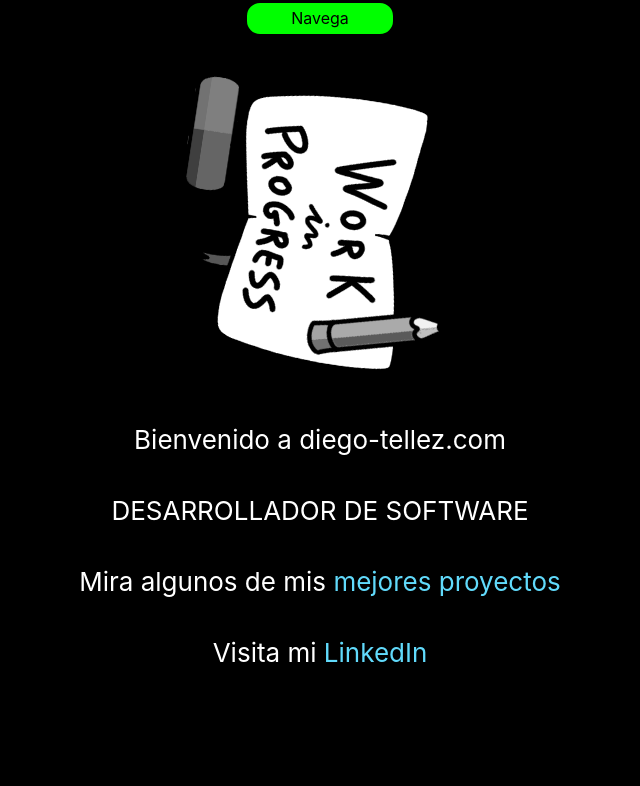
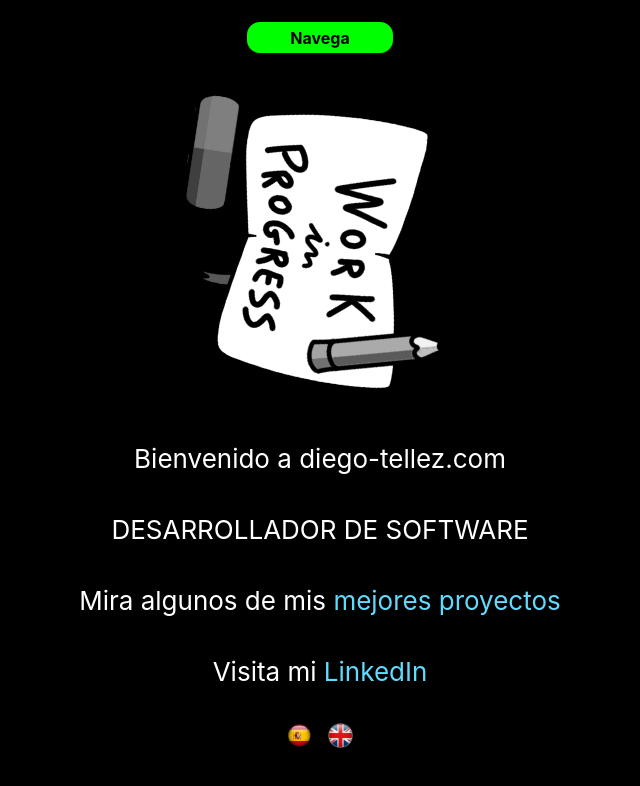
Before and after one commit to dtellz/d-t.com, a React (Create React App) app: page / in a window 1280 px wide. Shown: the top 786 px of the page, without its empty margins (320-960 px from the left). Built offline with nearby package versions, Linux system fonts and the light colour scheme.

Commit message:
feat: language switch implemented

```diff
--- a/src/App.css
+++ b/src/App.css
@@ -14,7 +14,11 @@
     animation: App-logo-spin infinite 20s linear;
   }
 }
-
+.landing__lang-btns{
+  display: flex;
+  flex-direction: row;
+  gap: 1rem;
+}
 .App-header {
   background-color: #000000;
   min-height: 100vh;
--- a/src/App.js
+++ b/src/App.js
@@ -4,13 +4,25 @@ import React, { useContext } from "react";
 import { ThemeContext } from "./theme";
 import Header from './components/header';
 import { useTranslation } from 'react-i18next';
+import IconButton from '@mui/material/IconButton';
+import esImg from './assets/language/es-lang.png'
+import enImg from './assets/language/en-lang.png'
 
 function App() {
 
   const theme = useContext(ThemeContext);
   const darkMode = theme.state.darkMode;
 
-  const [traduction] = useTranslation('global')
+  const [traduction, setLanguage] = useTranslation('global')
+
+  const switchLanguageES = () => {
+    setLanguage.changeLanguage('es')
+    /*    setAnchorEl3(null); */
+  }
+  const switchLanguageEN = () => {
+    setLanguage.changeLanguage('en')
+    /*     setAnchorEl3(null); */
+  }
 
   return (
     <div className="App">
@@ -40,6 +52,11 @@ function App() {
         >
           LinkedIn
         </a> </p>
+        <div className='landing__lang-btns'>
+          <img onClick={switchLanguageES} alt='es_language' src={esImg} height='25' width='25'></img>
+          <img onClick={switchLanguageEN} alt='en_language' src={enImg} height='25' width='25'></img>
+        </div>
+
 
 
       </header>
--- a/src/components/header/style.css
+++ b/src/components/header/style.css
@@ -1,13 +1,14 @@
 .header__navigate-btn{
     background-color: lime;
     color: black;
-    margin-top: -8rem;
+    margin-top: -2rem;
     width: 150px;
     height: 35px;
     border-radius: 15px;
     border: 2px solid black;
     font-size: 16px;
     cursor: pointer;
+    font-weight: 700;
 }
 .header__navigate-btn:hover{
     background-color: limegreen;
```
Also changed, not shown: src/assets/language/en-lang.png (added), src/assets/language/es-lang.png (added).
